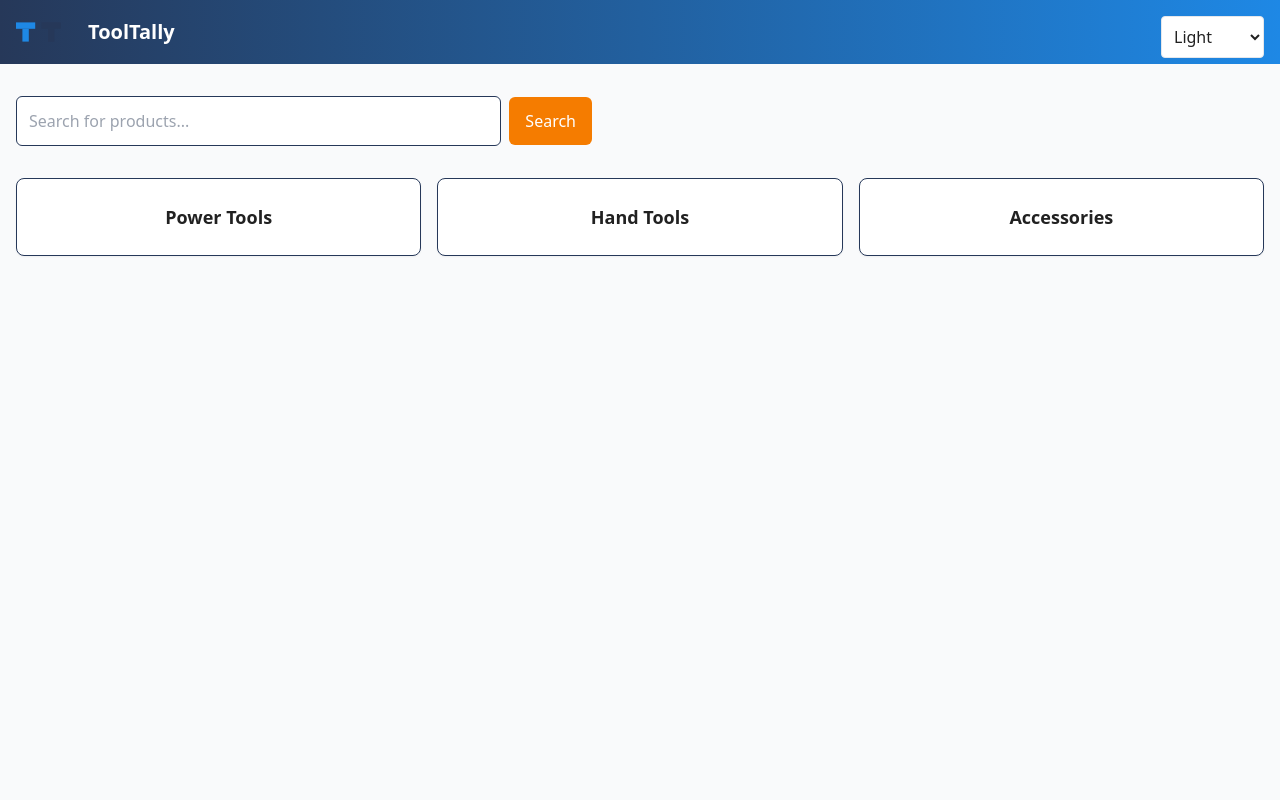
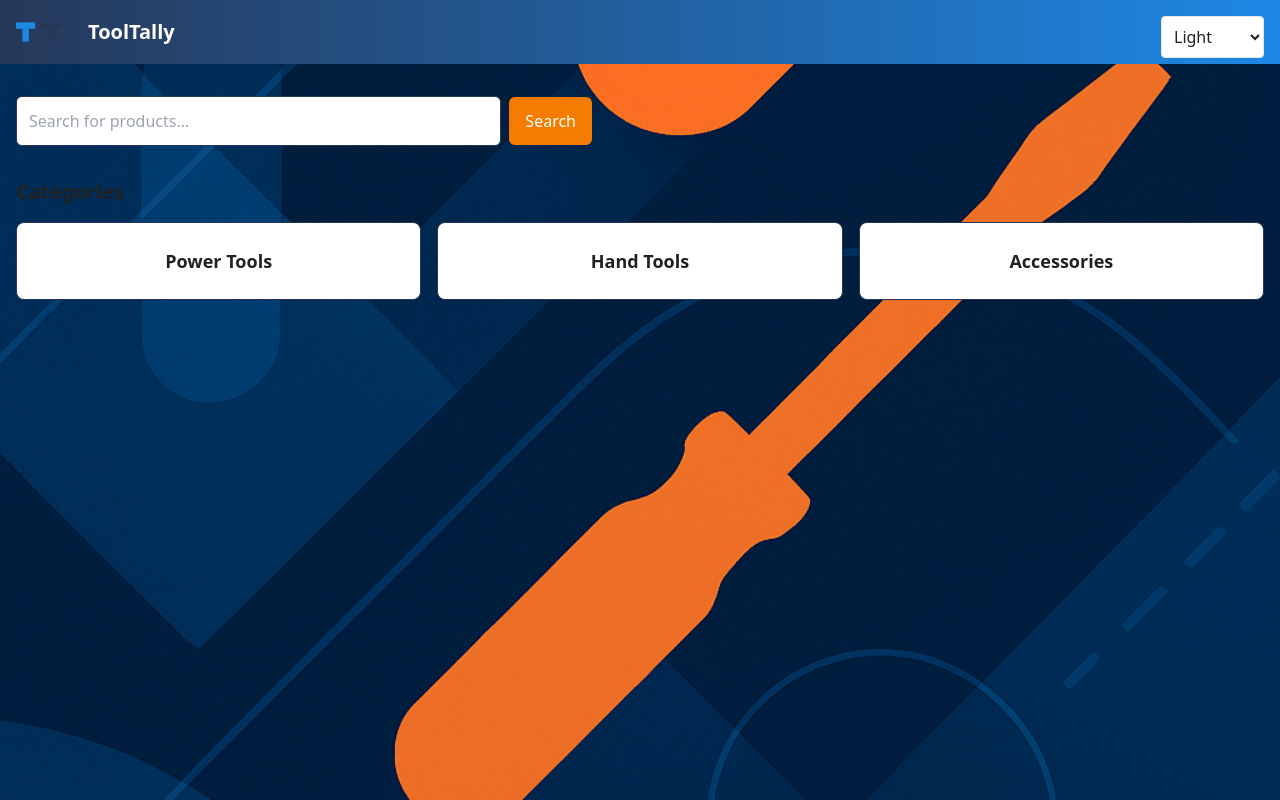
Before and after one commit to DustInTheDark/tooltally-frontend, a Next.js app: page / in a window 1280 px wide. Built offline with nearby package versions, Linux system fonts and the light colour scheme.

Commit message:
introduced clear categories subtitle. applied hero.png asset as full-page background

```diff
--- a/app/layout.js
+++ b/app/layout.js
@@ -27,7 +27,7 @@ export const metadata = {
 export default function RootLayout({ children }) {
   return (
     <html lang="en" suppressHydrationWarning>
-      <body className={`${geistSans.variable} ${geistMono.variable} antialiased`}>
+      <body className={`${geistSans.variable} ${geistMono.variable} antialiased min-h-screen bg-cover bg-center bg-no-repeat bg-[url('/hero.png')]`}>
         <ThemeProvider>
           <NavigationProvider>
             {/* Allows the user to toggle between light, dark and contrast themes */}
--- a/app/page.js
+++ b/app/page.js
@@ -7,6 +7,7 @@ export default function HomePage() {
       <SearchBar />
 
       {/* Category cards section */}
+      <h2 className="mt-8 mb-4 text-xl font-semibold text-brand-dark">Categories</h2>
       <div className="category-cards grid gap-4 sm:grid-cols-3">
         <CategoryCard title="Power Tools" slug="power-tools" />
         <CategoryCard title="Hand Tools" slug="hand-tools" />
```
